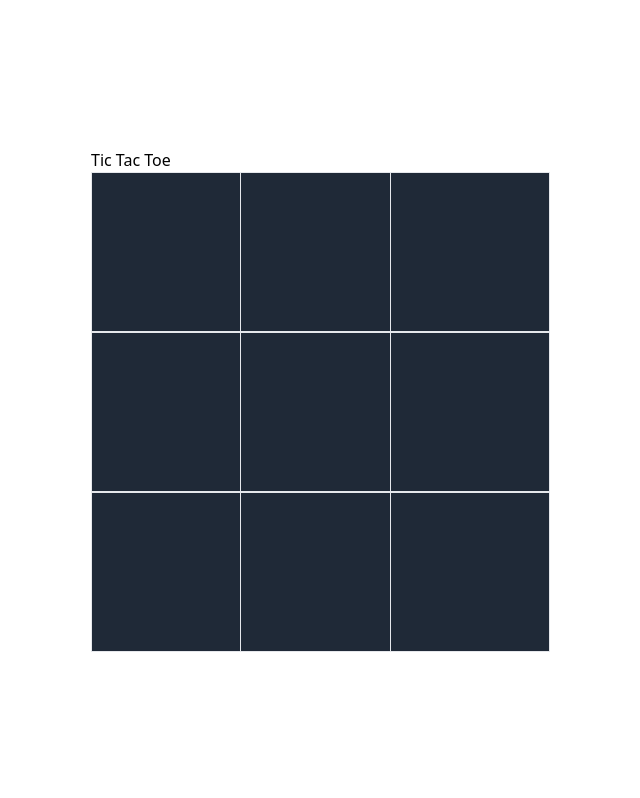
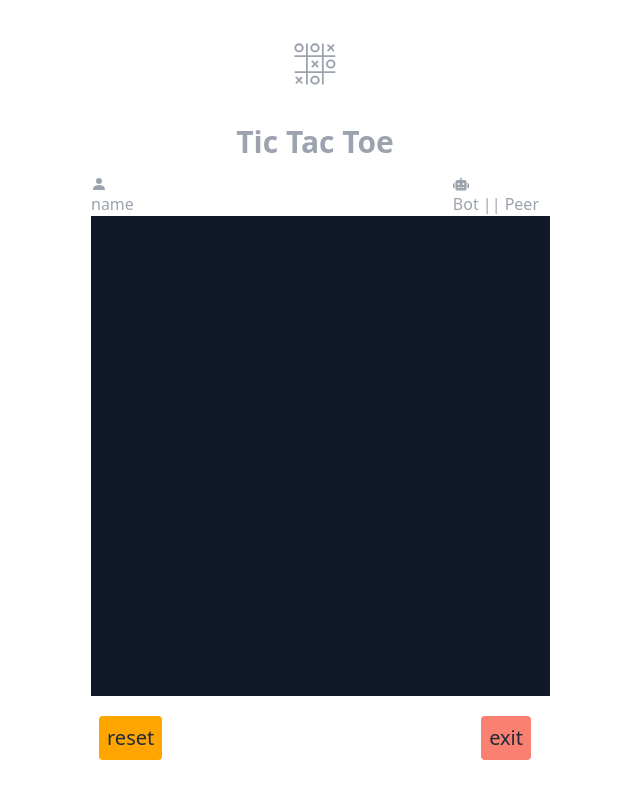
Before and after one commit to Jeb4dev/tic-tac-toe, a React (Create React App) app in the folder frontend/: page /game-board in a window 1280 px wide. Shown: the whole page, without its empty margins (325-965 px from the left). Built offline with nearby package versions, Linux system fonts and the light colour scheme.

Commit message:
updated UI

```diff
--- a/frontend/src/App.js
+++ b/frontend/src/App.js
@@ -3,24 +3,43 @@ import {
   Routes as Switch,
   Route,
 } from "react-router-dom";
+import { useState } from "react";
+import { GiTicTacToe } from "react-icons/gi";
 import LoginForm from "./components/LoginForm";
 import GameMode from "./components/GameMode";
 import GameBoard from "./components/GameBoard";
 
-const App = () => (
+const App = function () {
+  const [loginLabel, setLoginLabel] = useState(true);
+
+  return (
     <Router>
       <div
         className="
+
     h-screen max-w-md
-    mx-auto flex justify-center items-center "
+    mx-auto flex flex-col justify-center
+    items-center text-gray-400 "
       >
+        <div className="my-5">
+          <h1 className="text-5xl ">{<GiTicTacToe />}</h1>
+        </div>
+
         <Switch>
-        <Route path="/" element={<LoginForm />} />
+          <Route
+            path="/"
+            element={
+              <LoginForm
+                loginLabel={loginLabel}
+                setLoginLabel={setLoginLabel}
+              />
+            }
+          />
           <Route path="/game-mode" element={<GameMode />} />
           <Route path="/game-board" element={<GameBoard />} />
         </Switch>
       </div>
     </Router>
   );
-
+};
 export default App;
--- a/frontend/src/components/Button.js
+++ b/frontend/src/components/Button.js
@@ -1,20 +1,51 @@
-import React from "react";
-
-const Button = ({ label, width, height, bgcolor, margin }) => (
+// Custom button component to use in entire app
+// allows for desired tweaking
+const Button = function ({
+  label,
+  width,
+  height,
+  bgcolor,
+  margin,
+  color,
+  reset,
+  grid,
+  setSignUpLabel,
+  signUpLabel,
+  setLoginLabel,
+  loginLabel,
+  fieldIsHidden,
+  setFieldIsHidden,
+}) {
+  return (
     <button
       style={{
         width: width,
         height: height,
         backgroundColor: bgcolor,
+        color: color,
         margin: margin,
       }}
       className="
-      hover:border-green-600
-      text-xl border rounded
-      px-1 py-1 mx-2 my-5 "
+      focus:ring focus:ring-yellow-200
+      text-xl
+      rounded border-black
+      active:translate-x-1
+      px-2 py-2 mx-2 my-5 "
+      // things to do when button is clicked
+      // button label is used to target particular buttons
+      onClick={(e) => {
+        if (label === "sign up" || label === "Done") {
+          setLoginLabel(!loginLabel);
+          setSignUpLabel(!signUpLabel);
+          setFieldIsHidden(!fieldIsHidden);
+        }
+        if (label === "reset") {
+          reset(grid, e);
+        }
+      }}
     >
       {label}
     </button>
   );
-
+};
 export default Button;
--- a/frontend/src/components/GameBoard.js
+++ b/frontend/src/components/GameBoard.js
@@ -1,25 +1,75 @@
 import React from "react";
+import { Link } from "react-router-dom";
+import Button from "./Button";
 import GameCell from "./GameCell";
+import ScoreBoard from "./ScoreBoard";
 
-const GameBoard = () => (
+// 3x3 grid tic tac toe gameBoard
+const GameBoard = function () {
+  // Function to uniquely identify cell in grid
+  const getCellId = function (cell) {
+    const CellId = Number(cell.target.closest("div").getAttribute("data-id"));
+    console.log(CellId);
+    return CellId;
+  };
+
+  // array to hold each cell in the grid
+  // purposely to auto generate rather than stamp 9 cells
+  const gameboard = Array.from({ length: 9 }, () => (
+    <GameCell getCellId={getCellId} />
+  ));
+
+  const grid = gameboard.map(function (cell, index) {
+    return (
+      <div data-id={index + 1} key={index} className="my-0">
+        {cell}
+      </div>
+    );
+  });
+
+  // function to clear || reset the entire game
+  const reset = function (grid, cell) {
+    grid.forEach((element) => {
+      console.log(element.type);
+    });
+  };
+  return (
     <div>
-    <h1>Tic Tac Toe</h1>
+      <div>
+        <h1
+          className="flex justify-center
+          font-black text-3xl py-4"
+        >
+          Tic Tac Toe
+        </h1>
+      </div>
+
+      {/* // display players gameinfo :name :score : gamemode */}
+      <ScoreBoard name="playerName" />
       <div
         className="
       grid grid-cols-3 grid-rows-3
-      "
+      justify-center items-start "
       >
-      <GameCell />
-      <GameCell />
-      <GameCell />
-      <GameCell />
-      <GameCell />
-      <GameCell />
-      <GameCell />
-      <GameCell />
-      <GameCell />
+        {/* Generate the 3x3 grid  */}
+        {grid}
+      </div>
+
+      {/* Buttons to reset || exit game */}
+      <div className="flex justify-between">
+        <Button
+          label="reset"
+          bgcolor="orange"
+          color="rgb(31 41 55)"
+          reset={reset}
+          grid={grid}
+        />
+        <Link to="/">
+          <Button label="exit" bgcolor="salmon" color="rgb(31 41 55)" />
+        </Link>
       </div>
     </div>
   );
+};
 
 export default GameBoard;
--- a/frontend/src/components/GameCell.js
+++ b/frontend/src/components/GameCell.js
@@ -1,11 +1,38 @@
-const GameCell = () => (
-  <button
-    className="
+import { useState } from "react";
+// This is the cell component of gameboard
+// 9 of this will give a full 3xe board
+const GameCell = function ({ getCellId }) {
+  // toggle marker
+  const [markerPlaced, setMarkerPlaced] = useState(false);
+
+  // function to place marker in a cell
+  const placeMarker = function (cell) {
+    // place either an x or o in the cell with a click
+    cell.target.textContent = markerPlaced ? " ❌" : " ⭕";
+  };
+
+  // each grid cell is made up of a button
+  return (
+    <button
+      className="
     mx-0 w-40 h-40
-    border bg-gray-800
-    border-white-100 text-center
-    focus:outline-none hover:bg-red-400"
-  />
-);
-
+  bg-gray-900
+    text-center
+    align-top
+    focus:outline-none hover:bg-red-400
+    "
+      // things to do when the button get's clicked
+      onClick={(e) => {
+        // place marker
+        placeMarker(e);
+        // toggle marker
+        setMarkerPlaced(!markerPlaced);
+        // check cell value
+        getCellId(e);
+      }}
+    >
+      {}
+    </button>
+  );
+};
 export default GameCell;
--- a/frontend/src/components/GameMode.js
+++ b/frontend/src/components/GameMode.js
@@ -3,12 +3,12 @@ import { Link } from "react-router-dom";
 import { BiArrowBack } from "react-icons/bi";
 import Button from "./Button";
 
+// Component to determine gaming mode :single Player  :multiplayer
 const GameMode = () => (
   <div>
     <div
       className="
-        grid  justify-center
-        border border-black  border-r
+        grid  justify-center shadow-gray-500 shadow-2xl
         px-5 py-5 "
     >
       <label
@@ -18,15 +18,20 @@ const GameMode = () => (
         Choose Game Mode
       </label>
       <Link to="/game-board">
-        <Button label="Single Player " />
-        <Button label="Multiplayer" />
+        <Button label="Single Player " bgcolor="teal" color="rgb(31 41 55)" />
+        <Button label="Multiplayer" bgcolor="salmon" color="rgb(31 41 55)" />
       </Link>
       <div
         className="
         flex justify-center"
       >
+        {/* button to go back to login screen */}
         <Link to="/">
-          <Button label={<BiArrowBack />} />
+          <Button
+            label={<BiArrowBack />}
+            bgcolor="orange"
+            color="rgb(31 41 55)"
+          />
         </Link>
       </div>
     </div>
--- a/frontend/src/components/InputField.js
+++ b/frontend/src/components/InputField.js
@@ -1,10 +1,12 @@
 const InputField = ({ placeholder, type }) => (
+  // input field component
+  // desiriable customization
   <input
     className="
       block
       focus:outline-none focus:translate-x-5
-      focus:border-green-500
-      border-black border rounded
+      focus:ring-green-500
+      border rounded
       w-5/6 my-5
       px-1 py-1"
     type={type}
--- a/frontend/src/components/LoginForm.js
+++ b/frontend/src/components/LoginForm.js
@@ -1,27 +1,59 @@
 import { Link } from "react-router-dom";
+import { useState } from "react";
 import { FaSignInAlt } from "react-icons/fa";
 import InputField from "./InputField";
 import Button from "./Button";
 
-const LoginForm = () => (
+// first page
+// login Form to get user credentials :login :signup
+const LoginForm = function ({ loginLabel, setLoginLabel }) {
+  const [signUpLabel, setSignUpLabel] = useState(false);
+  const [fieldIsHidden, setFieldIsHidden] = useState(true);
+
+  return (
     <div
       className="
-  border border-black border-r
+    shadow-gray-500 shadow-2xl
       px-5 py-5"
     >
-    <label>Login</label>
+      <label>{loginLabel ? "login" : "sign up"}</label>
       <InputField type="text" placeholder="user name" />
       <InputField type="password" placeholder="password" />
+
+      {/* additional field for signup  */}
+      {/* only show when signup clicked */}
+      <div className={fieldIsHidden ? "hidden" : ""}>
+        <InputField type="password" placeholder="confirm password" />
+      </div>
+
+      {/* Button to navigate to gamemode screen */}
+      {/* Signup button */}
       <div
         className="
         flex justify-around"
       >
         <Link to="/game-mode">
-        <Button label={<FaSignInAlt />} />
+          <Button
+            // go to game mode
+            label={<FaSignInAlt />}
+            bgcolor="teal"
+            color="rgb(31 41 55)"
+          />
         </Link>
-      <Button label="sign up" />
+        <Button
+          label={signUpLabel ? "Done" : "sign up"}
+          bgcolor="orange"
+          color="rgb(31 41 55)"
+          signUpLabel={signUpLabel}
+          setSignUpLabel={setSignUpLabel}
+          loginLabel={loginLabel}
+          setLoginLabel={setLoginLabel}
+          fieldIsHidden={fieldIsHidden}
+          setFieldIsHidden={setFieldIsHidden}
+        />
       </div>
     </div>
   );
+};
 
 export default LoginForm;
--- /dev/null
+++ b/frontend/src/components/ScoreBoard.js
@@ -0,0 +1,21 @@
+import { BsFillPersonFill } from "react-icons/bs";
+import { FaRobot } from "react-icons/fa";
+
+// scoreBoard component to display player gaming info
+// :name :game type||mode :score
+const ScoreBoard = (name) => (
+  <div className="flex justify-between">
+    {/* main player gameinfo */}
+    <h1>
+      {<BsFillPersonFill />}
+      name
+    </h1>
+    {/* opponent info :bot || :peer */}
+    <h1>
+      {<FaRobot />}
+      Bot || Peer
+    </h1>
+  </div>
+);
+
+export default ScoreBoard;
```
Also changed, not shown: 1 other file (tests, documents, lock files or other folders). Lines whose indentation alone changed are shown as unchanged.
